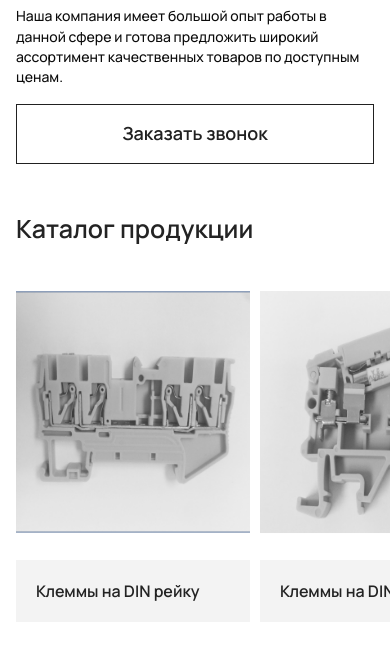
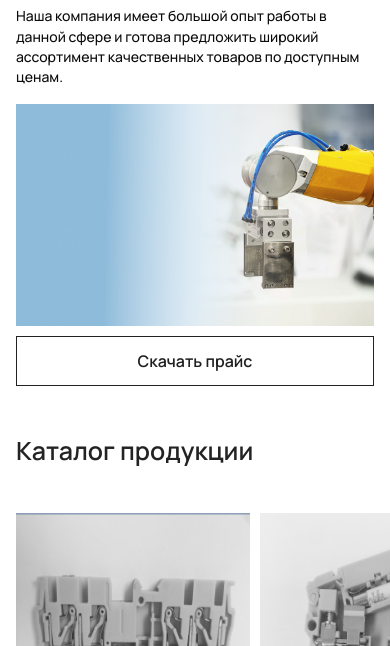
Before and after one commit to Otabek777/enav-shop, a plain HTML site: page index.html in a window 390 px wide. Shown: the part 198-844 px from the top of the page. Drawn offline with Linux system fonts and the light colour scheme.

Commit message:
правки

```diff
--- a/index.html
+++ b/index.html
@@ -79,6 +79,10 @@
                             <h1>Магазин товаров для промышленной автоматизации</h1>
                             <p>Наша компания имеет большой опыт работы в данной сфере и готова предложить широкий ассортимент качественных товаров по доступным ценам.</p>
                             <button class="main_btn">Заказать звонок</button>
+                            <div class="banner__imgMobile">
+                                <img src="img/banner-mobile.png" alt="">
+                            </div>
+                            <button class="btn2">Скачать прайс</button>
                         </div>
                     </div>
                 </div>
@@ -295,22 +299,7 @@
     <script src="slick-1.8.1/slick/slick.min.js"></script>
     <script src="js/main.js"></script>
     <script>
-        $('.banner__slider').slick({
-            infinite: true,
-            fade: true,
-            slidesToShow: 1,
-            slidesToScroll: 1,
-            dots: false,
-            arrows: true,
-            responsive: [
-                {
-                breakpoint: 1024,
-                settings: {
-                    arrows: false
-                }
-                }
-            ]
-        });
+
         $(document).ready(function(){
             if (window.innerWidth < 1024) {
                 $('.products__slider').slick({
@@ -322,6 +311,14 @@
                     variableWidth: true
                 });
             } else {
+                $('.banner__slider').slick({
+                    infinite: true,
+                    fade: true,
+                    slidesToShow: 1,
+                    slidesToScroll: 1,
+                    dots: false,
+                    arrows: true,
+                });
                 $('.products__slider').slick({
                     infinite: true,
                     slidesToShow: 4,
--- a/scss/style.scss
+++ b/scss/style.scss
@@ -267,6 +267,12 @@ ul, ol {
 .banner {
     min-height: 800px;
     margin-top: -24px;
+    .btn2 {
+        display: none;
+    }
+}
+.banner__imgMobile {
+    display: none;
 }
 .banner__slider {
     .slick-prev, .slick-next {
@@ -1446,6 +1452,22 @@ ul, ol {
         min-height: auto;
         display: block;
         margin-top: -14px;
+        .main_btn {
+            display: none;
+        }
+        .btn2 {
+            display: flex;
+            width: 100%;
+        }
+    }
+    .banner__imgMobile {
+        display: flex;
+        align-items: center;
+        justify-content: center;
+        margin-bottom: 10px;
+        img {
+            width: 100%;
+        }
     }
     h1 {
         color: var(--text-black, #232323);
@@ -1454,8 +1476,12 @@ ul, ol {
         line-height: 110%; /* 37.4px */
     }
     .banner__wrap {
+        display: none;
         min-height: auto;
         background: transparent !important;
+    }
+    .banner__wrap:nth-child(1) {
+        display: block;
     }
     .banner__wrap::before, .banner__wrap::after {
         display: none;
@@ -1481,10 +1507,6 @@ ul, ol {
         font-size: 14px;
         line-height: 145%; /* 20.3px */
         margin-bottom: 17px;
-    }
-    .main_btn {
-        color: #212121;
-        border: 1px solid #212121;
     }
     .products {
         display: block;
@@ -1630,7 +1652,12 @@ ul, ol {
         grid-gap: 16px;
     }
     .paginator {
-        display: none;
+        margin-top: 24px;
+    }
+    .paginator a {
+        width: 32px;
+        height: 32px;
+        font-size: 12px;
     }
     .catalog2 {
         display: block;
```
Also changed, not shown: css/style.css, img/banner-mobile.png (added).
